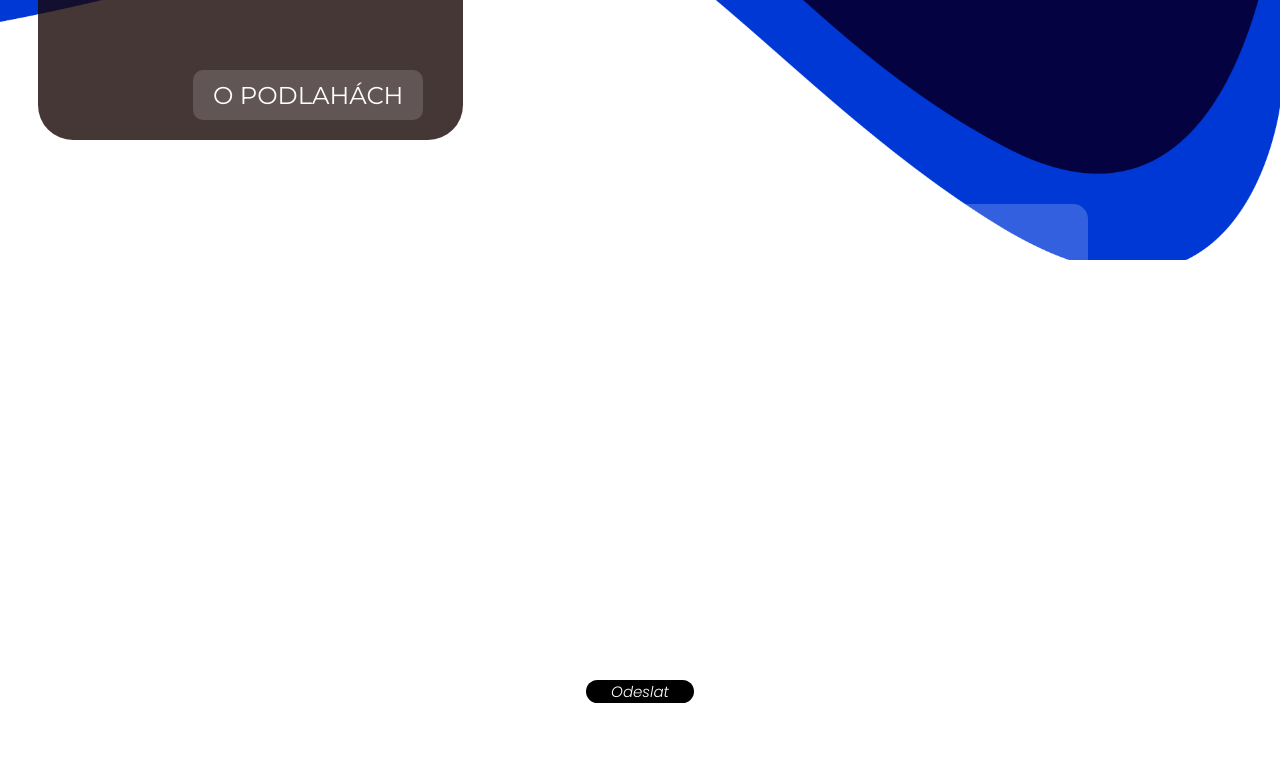
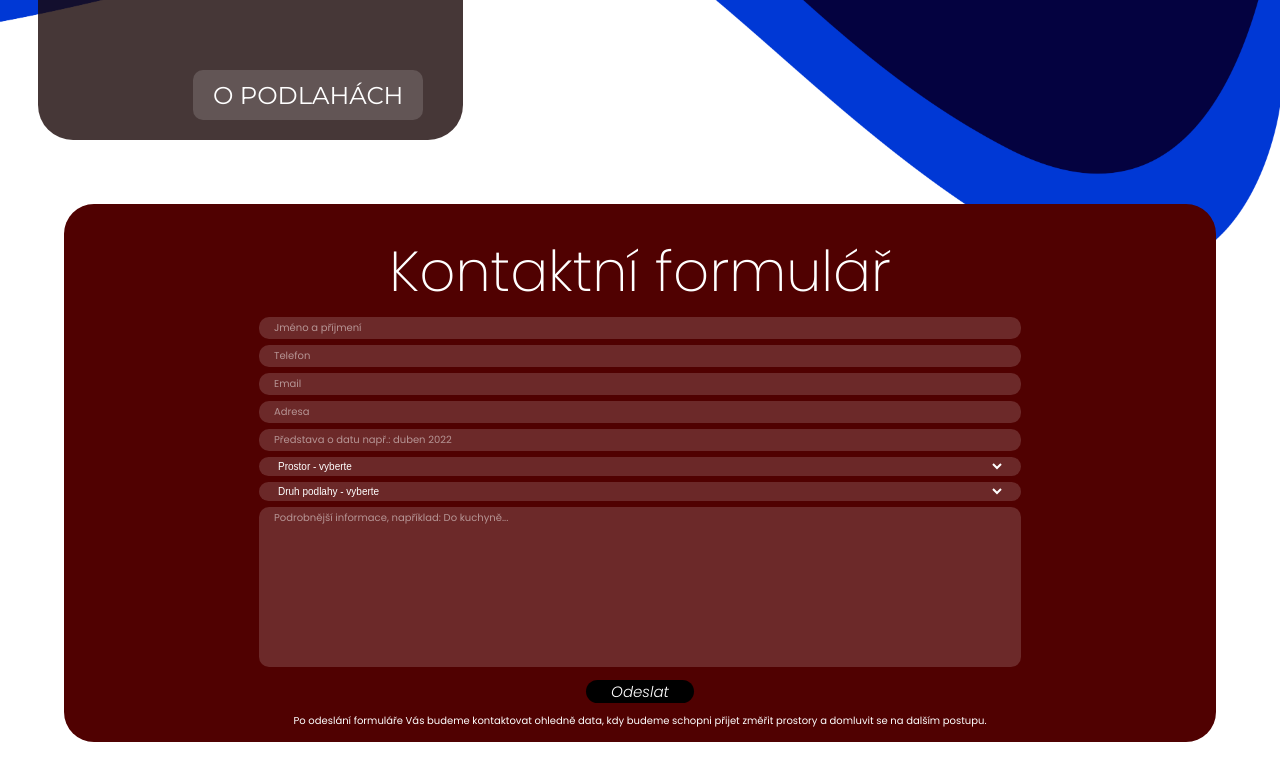
Before and after one commit to susithemafk/podlahy-sucharda, a plain HTML site: page index.html in a window 1280 px wide. Shown: the part 4586-5366 px from the top of the page. Drawn offline with Linux system fonts and the light colour scheme.

Commit message:
fffsdsds

```diff
--- a/section-kontaktni-formular.css
+++ b/section-kontaktni-formular.css
@@ -28,10 +28,10 @@
 
 #section-kontaktni-formular {
     display: flex;
-    margin: 5% 15%;
-    padding: 2% 5% 1%;
-    background-color: rgba(255, 255, 255, 0.2);
-    border-radius: 15px;
+    margin: 5% 5%;
+    padding: 2% 15% 1%;
+    background-color: #500101;
+    border-radius: 30px;
     flex-direction: column;
     text-align: center;
 }
```
